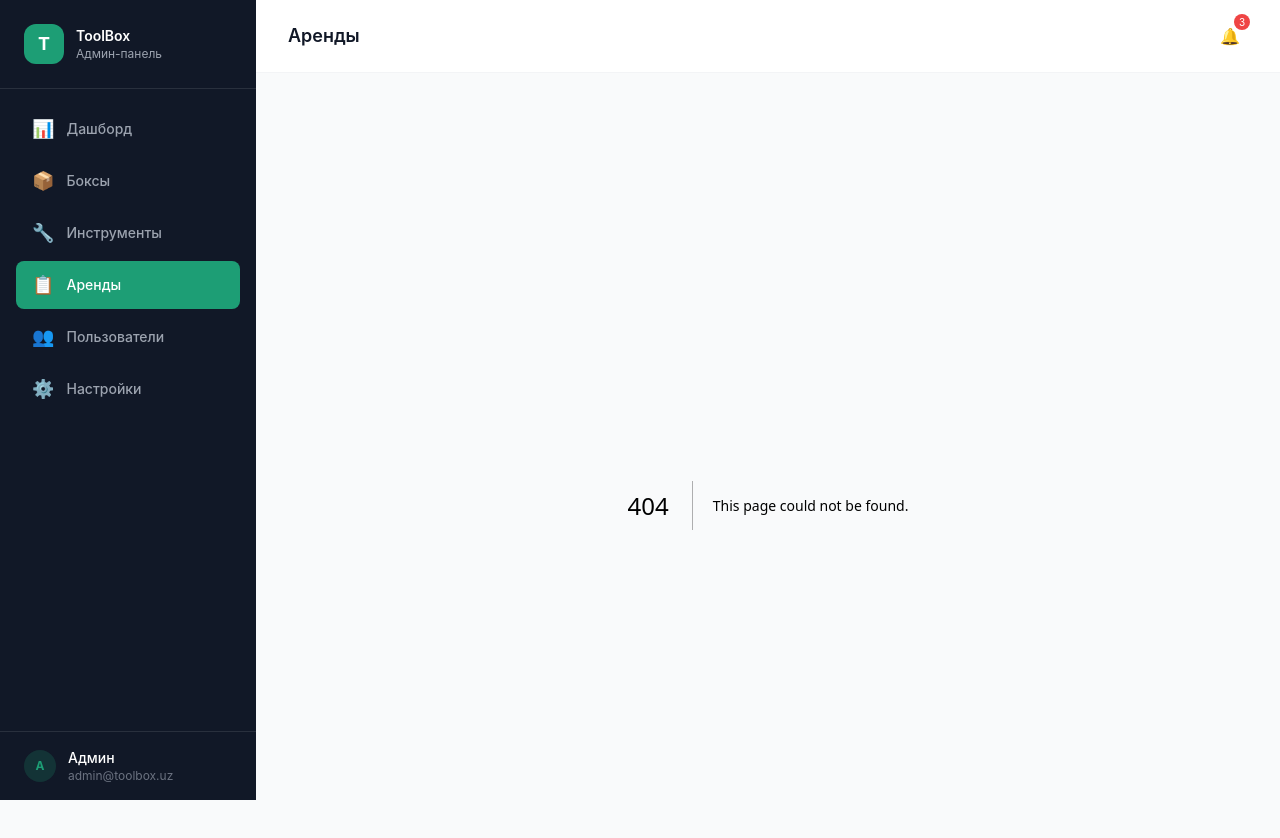
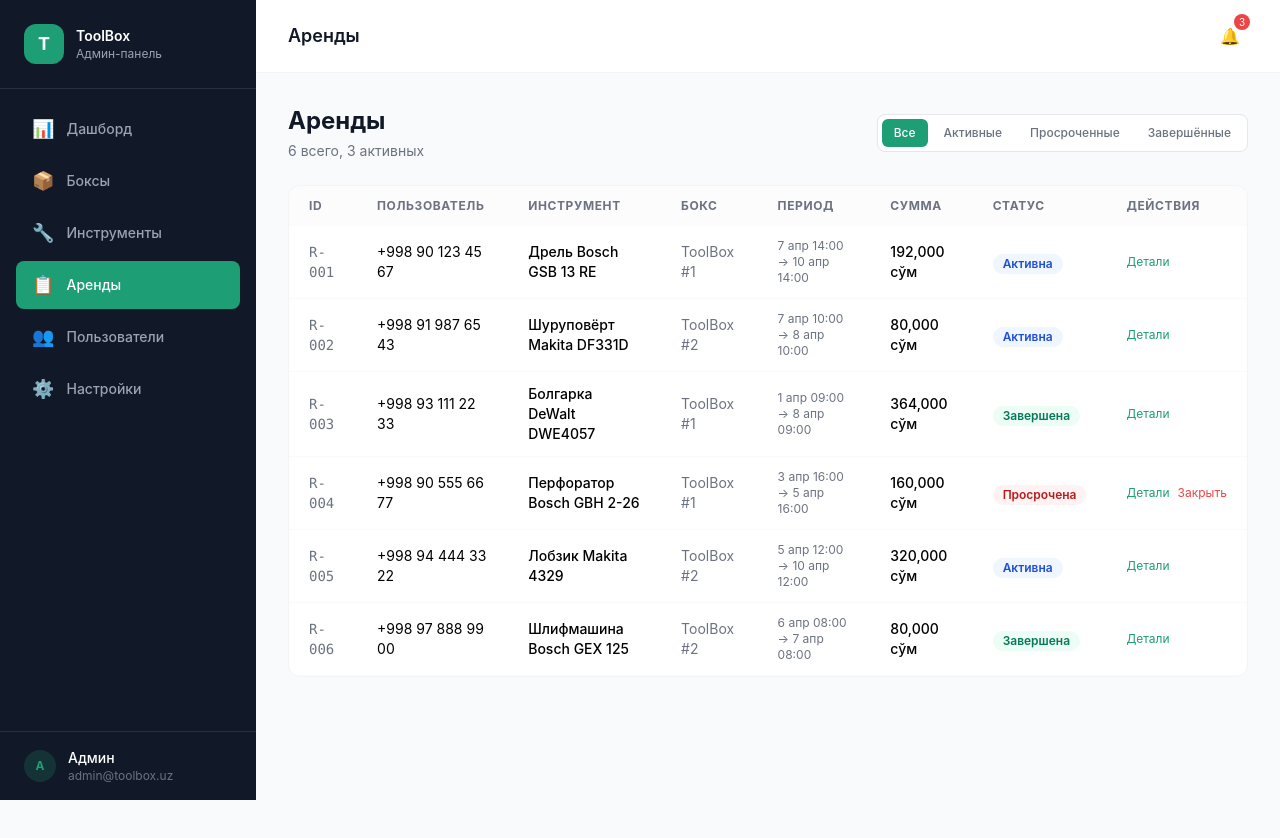
Before and after one commit to wapxman/toolbox-admin, a Next.js app: page /rentals in a window 1280 px wide. Before the commit this address had no page. Shown: the top 838 px of the page. After the commit the page ends 800 px from the top, so only its background shows below. Built offline with nearby package versions, Linux system fonts and the light colour scheme.

Commit message:
Add Rentals page with filters and status management

```diff
--- /dev/null
+++ b/app/rentals/page.tsx
@@ -0,0 +1,80 @@
+'use client';
+import { useState } from 'react';
+
+const rentals = [
+  { id: 'R-001', user: '+998 90 123 45 67', tool: 'Дрель Bosch GSB 13 RE', box: 'ToolBox #1', days: 3, price: 192000, start: '7 апр 14:00', end: '10 апр 14:00', status: 'active' },
+  { id: 'R-002', user: '+998 91 987 65 43', tool: 'Шуруповёрт Makita DF331D', box: 'ToolBox #2', days: 1, price: 80000, start: '7 апр 10:00', end: '8 апр 10:00', status: 'active' },
+  { id: 'R-003', user: '+998 93 111 22 33', tool: 'Болгарка DeWalt DWE4057', box: 'ToolBox #1', days: 7, price: 364000, start: '1 апр 09:00', end: '8 апр 09:00', status: 'completed' },
+  { id: 'R-004', user: '+998 90 555 66 77', tool: 'Перфоратор Bosch GBH 2-26', box: 'ToolBox #1', days: 2, price: 160000, start: '3 апр 16:00', end: '5 апр 16:00', status: 'overdue' },
+  { id: 'R-005', user: '+998 94 444 33 22', tool: 'Лобзик Makita 4329', box: 'ToolBox #2', days: 5, price: 320000, start: '5 апр 12:00', end: '10 апр 12:00', status: 'active' },
+  { id: 'R-006', user: '+998 97 888 99 00', tool: 'Шлифмашина Bosch GEX 125', box: 'ToolBox #2', days: 1, price: 80000, start: '6 апр 08:00', end: '7 апр 08:00', status: 'completed' },
+];
+
+const statusMap: Record<string, { label: string; cls: string }> = {
+  active: { label: 'Активна', cls: 'badge-blue' },
+  completed: { label: 'Завершена', cls: 'badge-green' },
+  overdue: { label: 'Просрочена', cls: 'badge-red' },
+  pending: { label: 'Ожидает', cls: 'badge-yellow' },
+};
+
+export default function RentalsPage() {
+  const [filter, setFilter] = useState('all');
+  const filtered = filter === 'all' ? rentals : rentals.filter(r => r.status === filter);
+
+  return (
+    <div className="space-y-6">
+      <div className="flex items-center justify-between">
+        <div>
+          <h2 className="text-2xl font-bold text-gray-900">Аренды</h2>
+          <p className="text-sm text-gray-500 mt-1">{rentals.length} всего, {rentals.filter(r => r.status === 'active').length} активных</p>
+        </div>
+        <div className="flex items-center gap-3">
+          <div className="flex gap-1 bg-white border border-gray-200 rounded-lg p-1">
+            {[['all', 'Все'], ['active', 'Активные'], ['overdue', 'Просроченные'], ['completed', 'Завершённые']].map(([k, v]) => (
+              <button key={k} onClick={() => setFilter(k)}
+                className={`px-3 py-1.5 rounded-md text-xs font-medium transition ${filter === k ? 'bg-brand text-white' : 'text-gray-500'}`}>
+                {v}
+              </button>
+            ))}
+          </div>
+        </div>
+      </div>
+
+      <div className="bg-white rounded-xl border border-gray-100 overflow-hidden">
+        <table className="w-full">
+          <thead>
+            <tr className="text-left text-xs font-medium text-gray-500 uppercase tracking-wider bg-gray-50/50">
+              <th className="px-5 py-3">ID</th>
+              <th className="px-5 py-3">Пользователь</th>
+              <th className="px-5 py-3">Инструмент</th>
+              <th className="px-5 py-3">Бокс</th>
+              <th className="px-5 py-3">Период</th>
+              <th className="px-5 py-3">Сумма</th>
+              <th className="px-5 py-3">Статус</th>
+              <th className="px-5 py-3">Действия</th>
+            </tr>
+          </thead>
+          <tbody>
+            {filtered.map((r) => (
+              <tr key={r.id} className="table-row">
+                <td className="px-5 py-3 text-sm font-mono text-gray-500">{r.id}</td>
+                <td className="px-5 py-3 text-sm">{r.user}</td>
+                <td className="px-5 py-3 text-sm font-medium">{r.tool}</td>
+                <td className="px-5 py-3 text-sm text-gray-500">{r.box}</td>
+                <td className="px-5 py-3 text-xs text-gray-500">{r.start} → {r.end}</td>
+                <td className="px-5 py-3 text-sm font-medium">{r.price.toLocaleString()} сўм</td>
+                <td className="px-5 py-3"><span className={`badge ${statusMap[r.status].cls}`}>{statusMap[r.status].label}</span></td>
+                <td className="px-5 py-3">
+                  <div className="flex gap-2">
+                    <button className="text-xs text-brand hover:underline">Детали</button>
+                    {r.status === 'overdue' && <button className="text-xs text-red-500 hover:underline">Закрыть</button>}
+                  </div>
+                </td>
+              </tr>
+            ))}
+          </tbody>
+        </table>
+      </div>
+    </div>
+  );
+}
```
